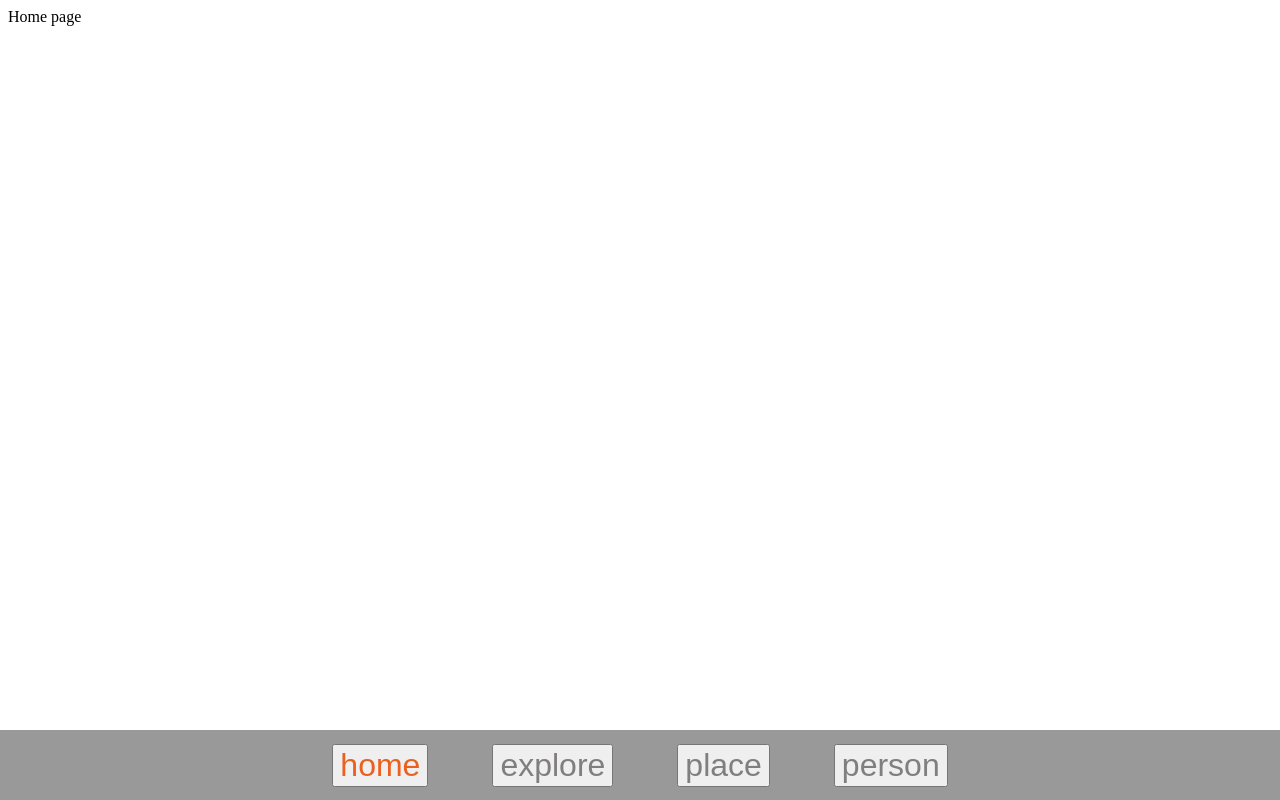
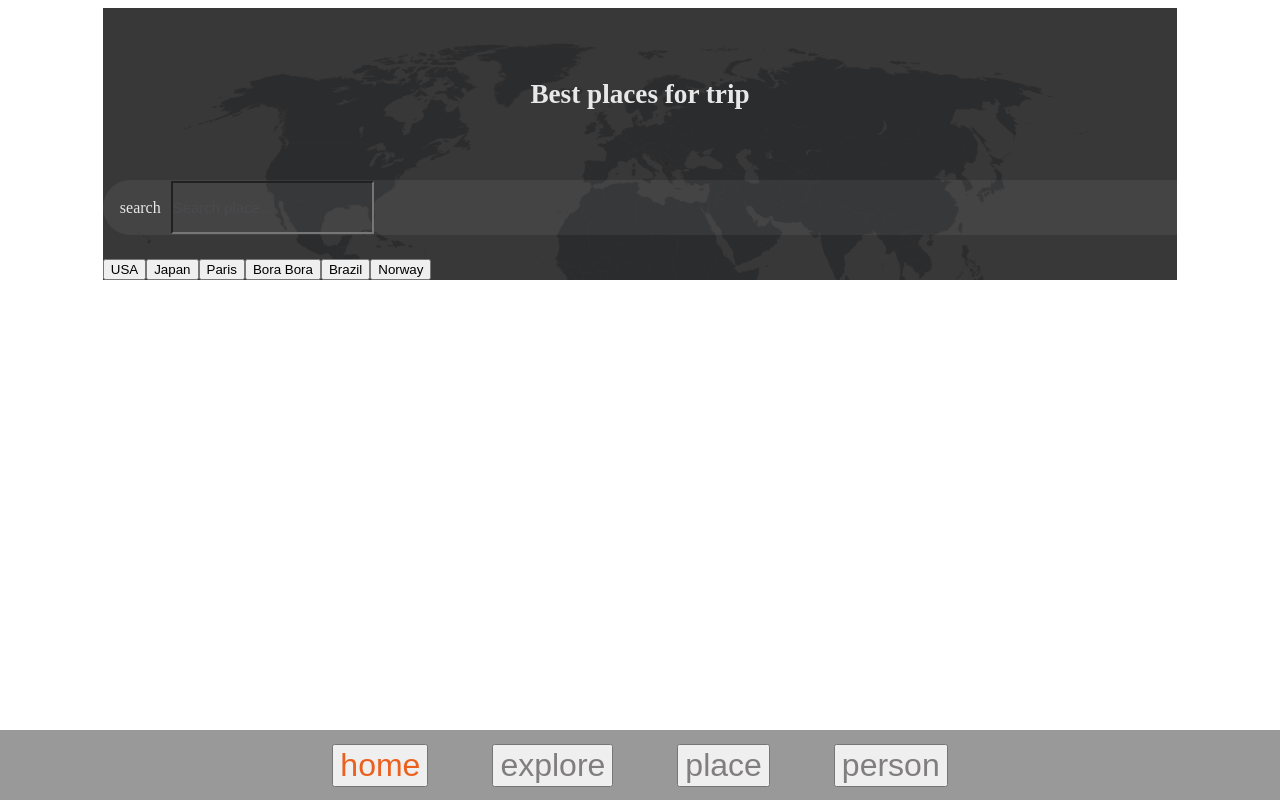
Before and after one commit to Zh3kka/TravelApp, a Next.js app in the folder travel-app/: page / in a window 1280 px wide. Built offline with nearby package versions, Linux system fonts and the light colour scheme.

Commit message:
use getstaticprops and create some content for main page

```diff
--- /dev/null
+++ b/travel-app/app/components/elements/Filters/Filters.tsx
@@ -0,0 +1,34 @@
+import React, { FC } from "react";
+import styles from "./Filters.module.scss";
+
+const cities = [
+  {
+    location: "USA",
+  },
+  {
+    location: "Japan",
+  },
+  {
+    location: "Paris",
+  },
+  {
+    location: "Bora Bora",
+  },
+  {
+    location: "Brazil",
+  },
+  {
+    location: "Norway",
+  },
+];
+const Filters: FC = () => {
+  return (
+    <div className={styles.wrapper}>
+      {cities.map((city) => (
+        <button key={city.location}>{city.location}</button>
+      ))}
+    </div>
+  );
+};
+
+export default Filters;
--- /dev/null
+++ b/travel-app/app/components/elements/Home/SearchSection/SearchSection.module.scss
@@ -0,0 +1,29 @@
+@import "../../../../../assets/styles/variables";
+
+.section {
+    display: flex;
+    justify-content: center;
+    flex-direction: column;
+    background-size: cover;
+    background-position: top center;
+    position: relative;
+
+    &::before {
+        content: "";
+        position: absolute;
+        background-color: $bg-color;
+        opacity: 0.85;
+        width: 100%;
+        height: 100%;
+    }
+
+    > div {
+        z-index: 1;
+        > h1 {
+            color: $white;
+            text-align: center;
+            padding: 3rem 0;
+            font-size: 1.7rem;
+        }
+    }
+}
--- /dev/null
+++ b/travel-app/app/components/elements/Home/SearchSection/SearchSection.tsx
@@ -0,0 +1,22 @@
+import { FC } from "react";
+import Filters from "../../Filters/Filters";
+import Search from "../../Search/Search";
+import styles from "./SearchSection.module.scss";
+import mapImg from "../../../../../assets/images/map.png";
+
+const SearchSection: FC = () => {
+  return (
+    <section
+      className={styles.section}
+      style={{ backgroundImage: `url('${mapImg.src}')` }}
+    >
+      <div>
+        <h1>Best places for trip</h1>
+        <Search />
+        <Filters />
+      </div>
+    </section>
+  );
+};
+
+export default SearchSection;
--- /dev/null
+++ b/travel-app/app/components/elements/Search/Search.module.scss
@@ -0,0 +1,35 @@
+@import "../../../../assets/styles/variables";
+.search {
+    display: flex;
+    align-items: center;
+
+    background-color: rgba(255, 255, 255, 0.06);
+    border: 1px solid transparent;
+    border-radius: 30px;
+
+    transition: border .4s ease;
+
+    width: 100%;
+    padding: 0 1rem;
+    margin-bottom: 1.5em;
+
+    &:focus-within {
+        border-color: rgba($accent, .3) ;
+    }
+
+    input {
+        padding: 1rem 0;
+        background-color: transparent;
+        outline: none;
+        font-size: 15px;
+        color: $white;
+
+        &::placeholder {
+            color: #4a494c;
+        }
+    }
+    span {
+        margin-right: 10px;
+        color: $white;
+    }
+}
--- /dev/null
+++ b/travel-app/app/components/elements/Search/Search.tsx
@@ -0,0 +1,20 @@
+import { FC, useState } from "react";
+import styles from "./Search.module.scss";
+
+const Search: FC = () => {
+  const [searchTerm, setSearchTerm] = useState("");
+
+  return (
+    <div className={styles.search}>
+      <span className="material-icons-outlined">search</span>
+      <input
+        type="text"
+        onChange={(e) => setSearchTerm(e.target.value)}
+        value={searchTerm}
+        placeholder="Search place..."
+      />
+    </div>
+  );
+};
+
+export default Search;
--- a/travel-app/assets/styles/_variables.scss
+++ b/travel-app/assets/styles/_variables.scss
@@ -1,2 +1,4 @@
 $accent: #eb601e;
 $gray: #807e7f;
+$bg-color: #161617;
+$white: #e8e8e8;
--- a/travel-app/assets/styles/globals.scss
+++ b/travel-app/assets/styles/globals.scss
@@ -1,13 +1,12 @@
 @import "material-icons/iconfont/material-icons.scss";
+@import url("https://fonts.googleapis.com/css2?family=Open+Sans:ital,wght@0,300;0,400;0,500;0,700;1,400&display=swap");
 
 html,
 body {
   padding: 0;
   margin: 0;
-  font-family: -apple-system, BlinkMacSystemFont, Segoe UI, Roboto, Oxygen, Ubuntu, Cantarell, Fira Sans, Droid Sans,
-    Helvetica Neue, sans-serif;
+  font-family: "Open Sans", sans-serif;
   background-color: #161617;
-
 }
 
 a {
@@ -30,7 +29,8 @@ button {
   cursor: pointer;
 }
 
-button, input {
+button,
+input {
   outline: none;
   border: none;
 }
--- /dev/null
+++ b/travel-app/pages/api/places.ts
@@ -0,0 +1,21 @@
+import { NextApiRequest, NextApiResponse } from "next";
+import { IPlace } from "../../app/types/place";
+import miamiImg from '../../assets/images/miami.jpg'
+
+const places: IPlace[] = [
+    {
+        slug: 'miami',
+        location: 'USA',
+        imagePath: miamiImg.src,
+        description: 'lorem',
+        rating: 5,
+        duration: '5 days',
+        distance: 10,
+        googleMapLink: 'some text',
+        mapImage: 'way to map',
+    },
+]
+
+export default function handler(req: NextApiRequest, res: NextApiResponse) {
+    return res.status(200).json(places)
+}
--- a/travel-app/pages/index.tsx
+++ b/travel-app/pages/index.tsx
@@ -1,7 +1,31 @@
-import Footer from "../app/components/common/Footer/Footer";
+import { GetStaticProps, NextPage } from "next";
 import Layout from "../app/components/common/Layout";
-import styles from "../assets/styles/Home.module.scss";
+import SearchSection from "../app/components/elements/Home/SearchSection/SearchSection";
+import { IPlace } from "../app/types/place";
 
-export default function Home() {
-  return <Layout>Home page</Layout>;
+interface IHome {
+  places: IPlace[];
 }
+
+const Home: NextPage<IHome> = ({ places }) => {
+  return (
+    <Layout>
+      <div style={{ width: "85%", margin: "0 auto" }}>
+        <SearchSection />
+      </div>
+    </Layout>
+  );
+};
+
+export const getStaticProps: GetStaticProps = async () => {
+  const result = await fetch("http://localhost:3000/api/places");
+  const places = await result.json();
+
+  return {
+    props: {
+      places,
+    },
+  };
+};
+
+export default Home;
--- a/travel-app/tsconfig.json
+++ b/travel-app/tsconfig.json
@@ -16,7 +16,8 @@
     "moduleResolution": "node",
     "resolveJsonModule": true,
     "isolatedModules": true,
-    "jsx": "preserve"
+    "jsx": "preserve",
+    "incremental": true
   },
   "include": [
     "next-env.d.ts",
```
Also changed, not shown: travel-app/app/components/elements/Filters/Filters.module.scss (added), 1 other file (tests, documents, lock files or other folders).
